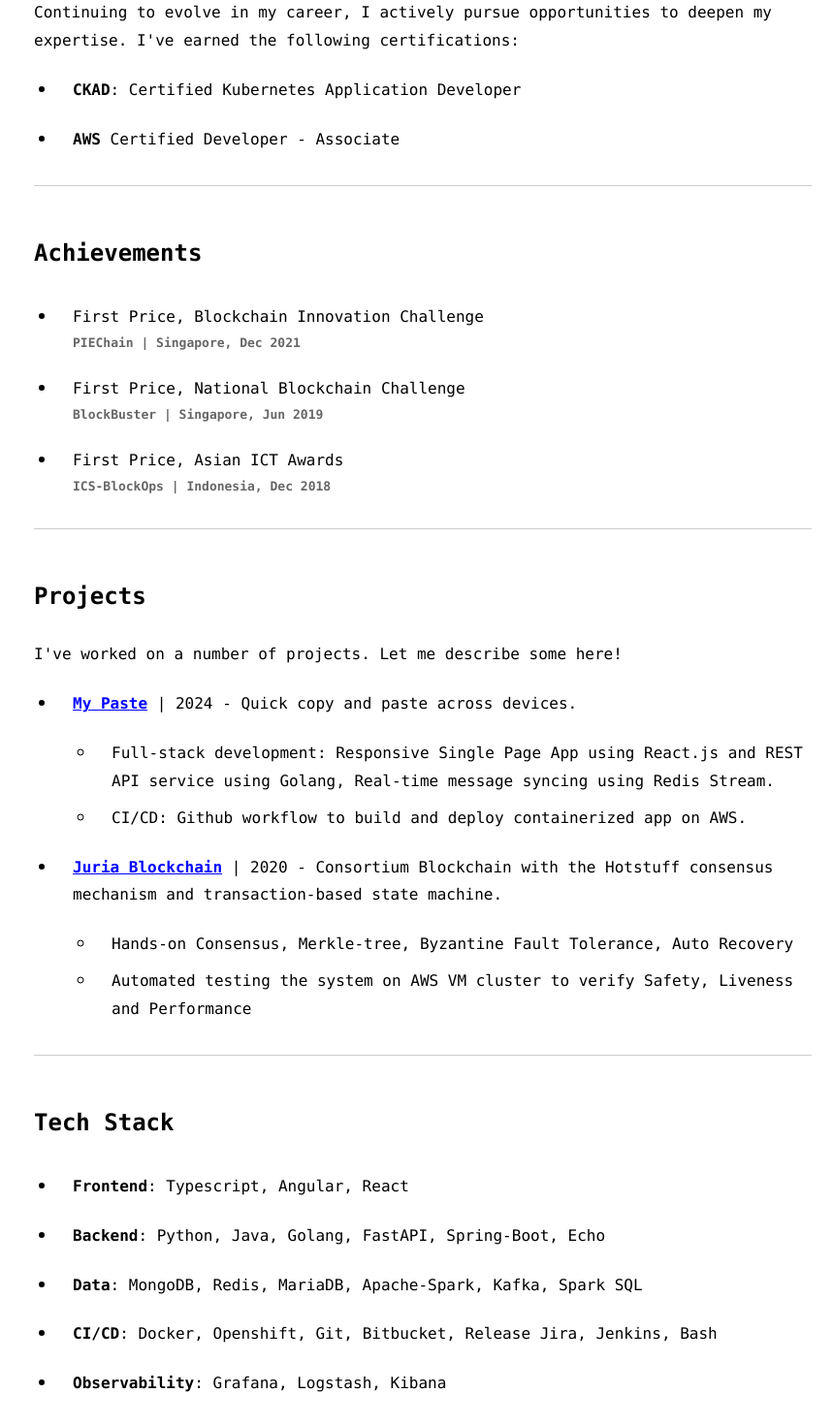
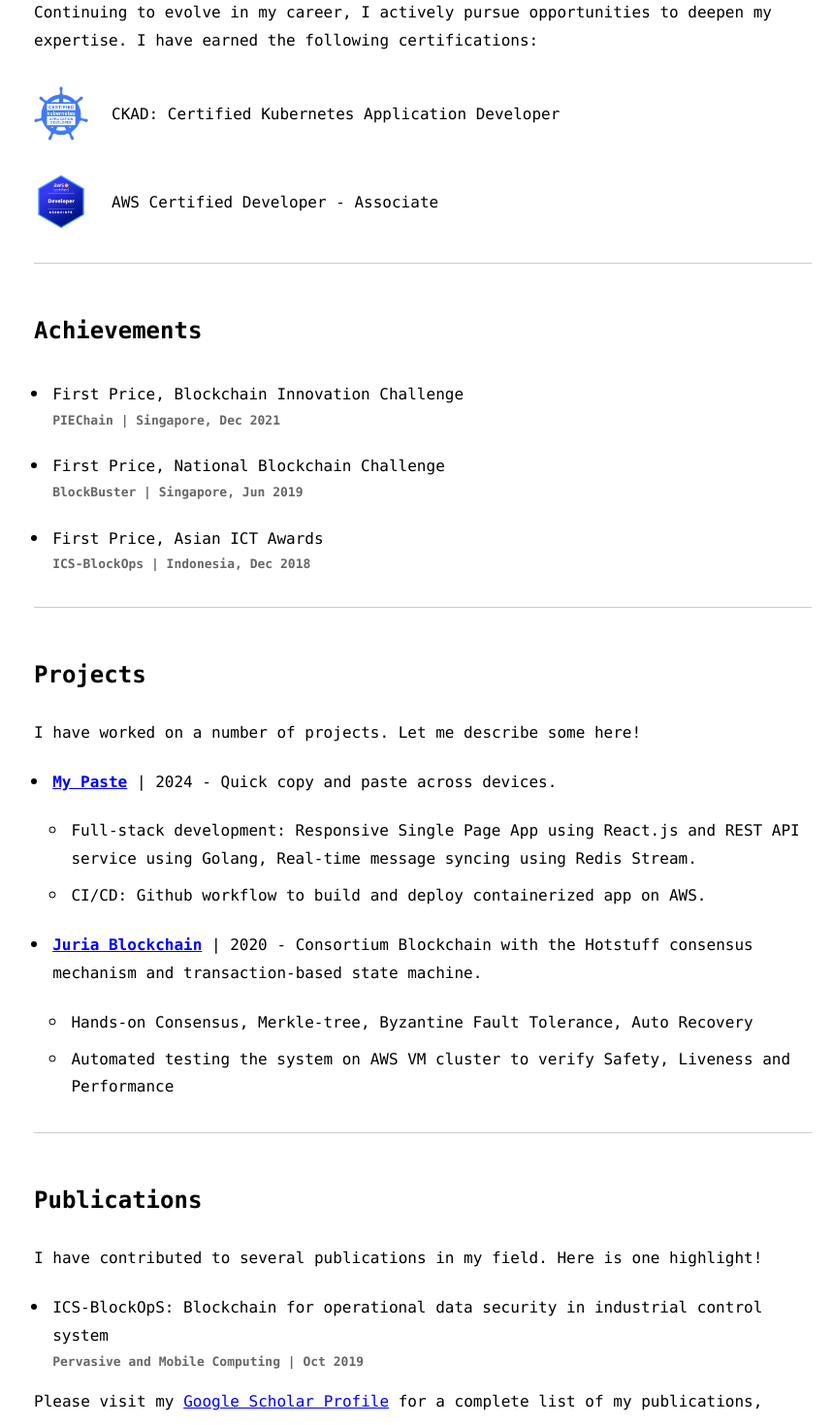
Before and after one commit to aungmawjj/aungmawjj.github.io, a Next.js app: page / in a window 1280 px wide. Shown: the part 560-2030 px from the top of the page at 97% size, without its empty margins (315-1174 px from the left). Built offline with nearby package versions, Linux system fonts and the light colour scheme.

Commit message:
Update content

```diff
--- a/src/app/layout.tsx
+++ b/src/app/layout.tsx
@@ -9,11 +9,7 @@ export const metadata: Metadata = {
   description: "Personal Website",
 };
 
-export default function RootLayout({
-  children,
-}: {
-  children: React.ReactNode;
-}) {
+export default function RootLayout({ children }: Readonly<{ children: React.ReactNode }>) {
   return (
     <html lang="en">
       <body className={inter.className}>{children}</body>
--- a/src/app/page.module.css
+++ b/src/app/page.module.css
@@ -24,12 +24,10 @@
   width: 150px;
   height: 150px;
   border-radius: 50%;
-  border: 0.2rem solid rgb(var(--portrait-border));
 }
 
 .portrait {
   border-radius: 50%;
-  border: 0.2rem solid rgb(var(--background-rgb));
 }
 
 .contact {
@@ -71,8 +69,8 @@
 }
 
 .section li {
-  padding-left: 1rem;
-  margin-left: 1.5rem;
+  padding-left: 0.2rem;
+  margin-left: 1rem;
   margin-bottom: 1rem;
 }
 
@@ -96,6 +94,21 @@
 
 .section li p.projectDesc {
   margin-bottom: 1rem;
+}
+
+.certificate {
+  display: flex;
+  gap: 1.5rem;
+  padding: 1rem 0rem;
+  align-items: center;
+}
+
+.certificate a {
+  line-height: 1;
+}
+
+.badge {
+  transition: 200ms;
 }
 
 .textLink {
@@ -128,7 +141,7 @@
   .namecard {
     position: inherit;
     width: 100%;
-    padding: 1rem;
+    padding: 2rem 1rem;
   }
 
   .about {
@@ -146,8 +159,8 @@
   }
 
   .portraitBox {
-    width: 100px;
-    height: 100px;
+    width: 120px;
+    height: 120px;
   }
 
   .bottomBar {
@@ -180,3 +193,9 @@
     transform: none;
   }
 }
+
+@media (hover: hover) and (pointer: fine) {
+  .badge:hover {
+    transform: translateY(-8px);
+  }
+}
--- a/src/app/page.tsx
+++ b/src/app/page.tsx
@@ -16,7 +16,7 @@ export default function Home() {
       <div className={styles.about}>
         <div className={styles.section}>
           <h1 className={styles.hello}>Hello!</h1>
-          <p>Crafting code with passion, I&apos;m a software engineer dedicated to mastering technologies.</p>
+          <p>Crafting code with passion, I am a software engineer dedicated to mastering technologies.</p>
           <p>
             At DBS Bank, I orchestrated the deployment of Apache Spark Clusters, designed REST APIs with FastAPI and
             Spring Boot, and optimized performance through innovative solutions.
@@ -30,17 +30,43 @@ export default function Home() {
         <div className={styles.section}>
           <h2>Professional Enhancement</h2>
           <p>
-            Continuing to evolve in my career, I actively pursue opportunities to deepen my expertise. I&apos;ve earned
-            the following certifications:
+            Continuing to evolve in my career, I actively pursue opportunities to deepen my expertise. I have earned the
+            following certifications:
           </p>
-          <ul>
-            <li>
-              <p><b>CKAD</b>: Certified Kubernetes Application Developer</p>
-            </li>
-            <li>
-              <p><b>AWS</b> Certified Developer - Associate</p>
-            </li>
-          </ul>
+          <div className={styles.certificate}>
+            <a
+              href="https://www.credly.com/badges/1ba39b20-f663-41b9-bef3-74e6a49e963a/public_url"
+              target="_block"
+              rel="noopener noreferrer"
+            >
+              <Image
+                src={"/ckad-certified-kubernetes-application-developer.png"}
+                alt="CKAD Badge"
+                priority={false}
+                className={styles.badge}
+                width={56}
+                height={56}
+              />
+            </a>
+            <span>CKAD: Certified Kubernetes Application Developer</span>
+          </div>
+          <div className={styles.certificate}>
+            <a
+              href="https://www.credly.com/badges/cac6cb50-e31b-486f-a108-ecb9f997e06c/public_url"
+              target="_block"
+              rel="noopener noreferrer"
+            >
+              <Image
+                src={"/aws-certified-developer-associate.png"}
+                alt="AWS Badge"
+                priority={false}
+                className={styles.badge}
+                width={56}
+                height={56}
+              />
+            </a>
+            <span>AWS Certified Developer - Associate</span>
+          </div>
         </div>
 
         <div className={styles.section}>
@@ -63,7 +89,7 @@ export default function Home() {
 
         <div className={styles.section}>
           <h2>Projects</h2>
-          <p>I&apos;ve worked on a number of projects. Let me describe some here!</p>
+          <p>I have worked on a number of projects. Let me describe some here!</p>
           <ul>
             <li>
               <p className={styles.projectDesc}>
@@ -107,6 +133,29 @@ export default function Home() {
         </div>
 
         <div className={styles.section}>
+          <h2>Publications</h2>
+          <p>I have contributed to several publications in my field. Here is one highlight!</p>
+          <ul>
+            <li>
+              <p>ICS-BlockOpS: Blockchain for operational data security in industrial control system</p>
+              <p>Pervasive and Mobile Computing | Oct 2019</p>
+            </li>
+          </ul>
+          <p>
+            Please visit my{" "}
+            <a
+              href="https://scholar.google.com/citations?user=ELCqucwAAAAJ&hl=en"
+              target="_block"
+              rel="noopener noreferrer"
+              className={styles.textLink}
+            >
+              Google Scholar Profile
+            </a>{" "}
+            for a complete list of my publications,
+          </p>
+        </div>
+
+        <div className={styles.section}>
           <h2>Tech Stack</h2>
           <ul>
             <li>
@@ -132,6 +181,11 @@ export default function Home() {
             <li>
               <p>
                 <b>Observability</b>: Grafana, Logstash, Kibana
+              </p>
+            </li>
+            <li>
+              <p>
+                <b>Blockchain</b>: Solidity, Go Ethereum, Hyperledger Fabric
               </p>
             </li>
           </ul>
```
Also changed, not shown: public/aws-certified-developer-associate.png (added), public/ckad-certified-kubernetes-application-developer.png (added).
